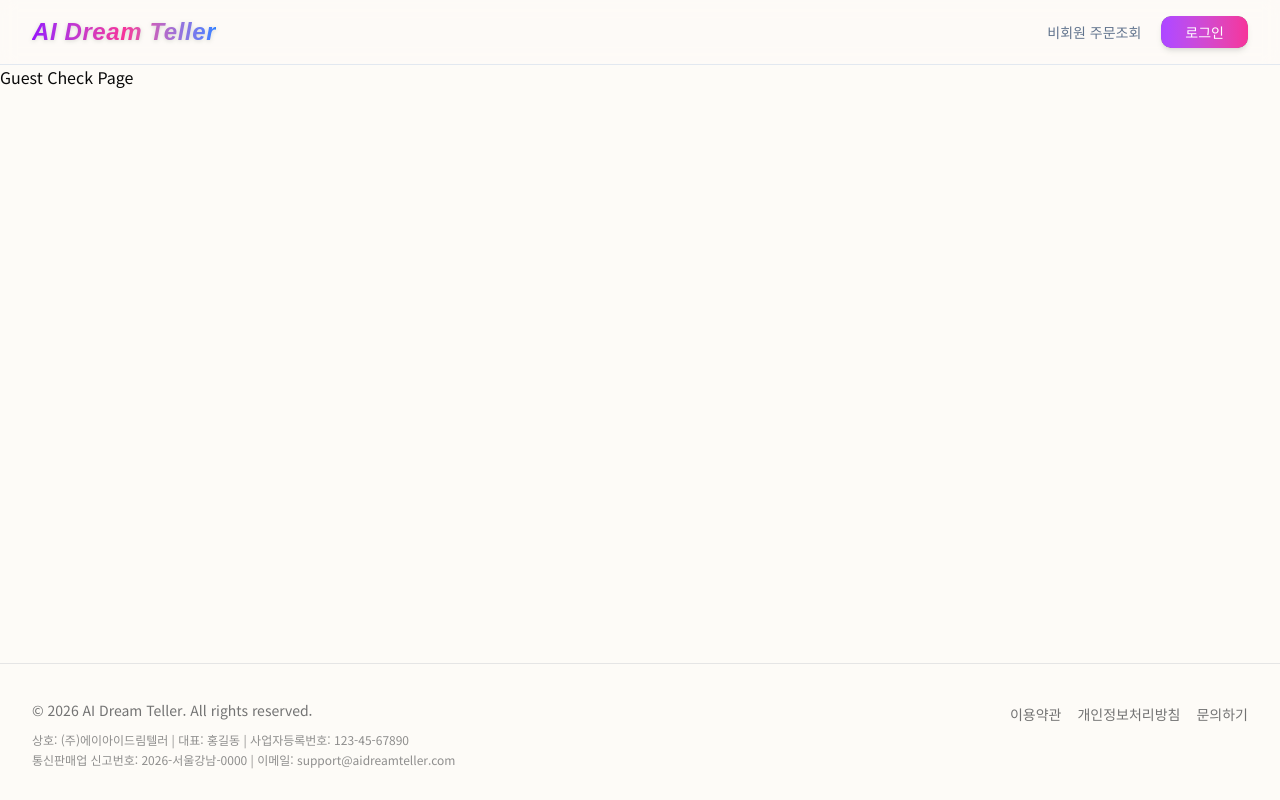
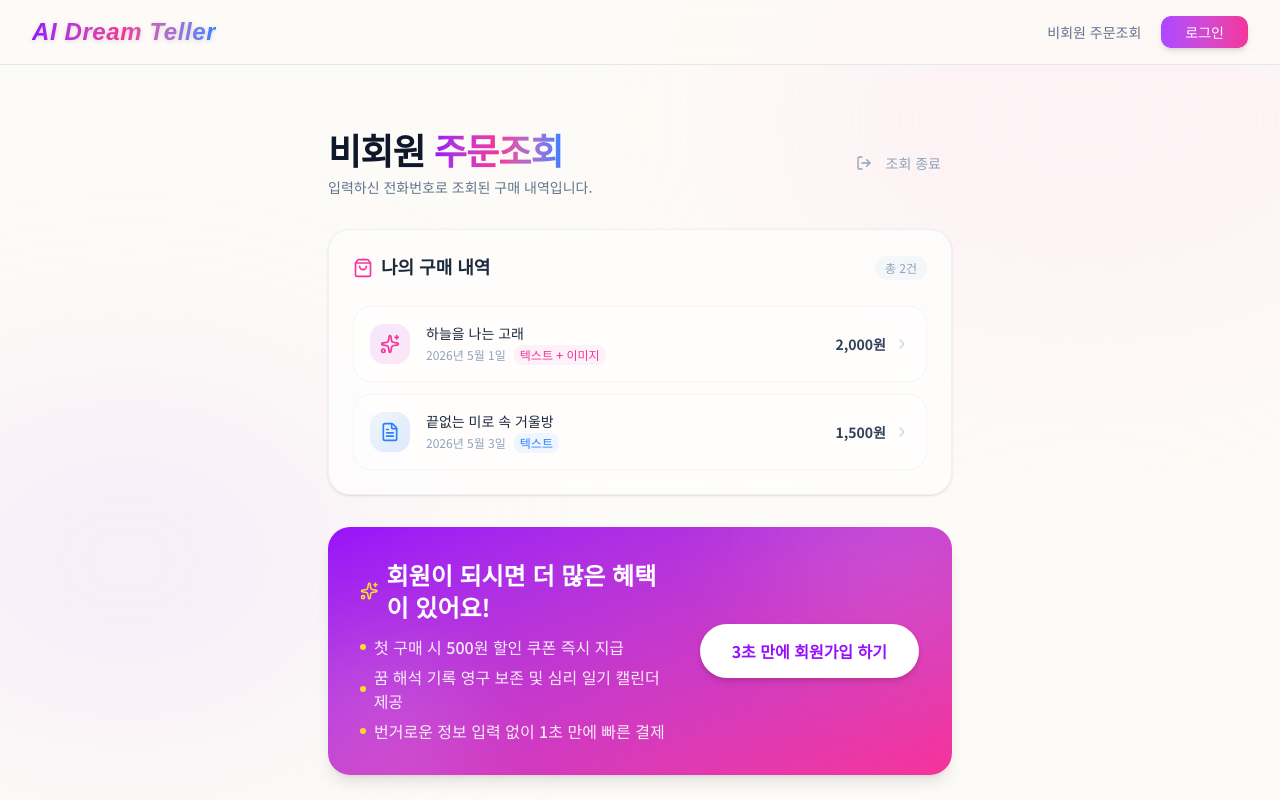
Before and after one commit to JMoodMusic/ai-dream-teller, a Next.js app: page /guest-check in a window 1280 px wide. Shown: the top 800 px of the page. Built offline with nearby package versions, Linux system fonts and the light colour scheme; no server answers; a web font is replaced by a local one.

Commit message:
feat: add promotional sign-up banner to guest check page

```diff
--- a/src/app/guest-check/page.tsx
+++ b/src/app/guest-check/page.tsx
@@ -1,5 +1,237 @@
-const Page = () => {
-  return <div>Guest Check Page</div>;
-};
+"use client";
 
-export default Page;
+import { useState } from "react";
+import Link from "next/link";
+import { motion } from "framer-motion";
+import { format } from "date-fns";
+import { ko } from "date-fns/locale";
+import { useRouter } from "next/navigation";
+import { ShoppingBag, Sparkles, FileText, ChevronRight, LogOut } from "lucide-react";
+import { Button } from "@/components/ui/button";
+
+interface PurchaseItem {
+  id: string;
+  orderId: string;
+  date: Date;
+  dreamTitle: string;
+  type: "text" | "image";
+  price: number;
+  status: "completed" | "pending";
+}
+
+const DUMMY_PURCHASES: PurchaseItem[] = [
+  {
+    id: "1",
+    orderId: "dream-001",
+    date: new Date(2026, 4, 1),
+    dreamTitle: "하늘을 나는 고래",
+    type: "image",
+    price: 2000,
+    status: "completed",
+  },
+  {
+    id: "2",
+    orderId: "dream-002",
+    date: new Date(2026, 4, 3),
+    dreamTitle: "끝없는 미로 속 거울방",
+    type: "text",
+    price: 1500,
+    status: "completed",
+  },
+];
+
+export default function GuestCheckPage() {
+  const router = useRouter();
+  const [isLoggingOut, setIsLoggingOut] = useState(false);
+
+  const handleLogout = async () => {
+    try {
+      setIsLoggingOut(true);
+      await fetch("/api/auth/guest/logout", { method: "POST" });
+      router.push("/");
+      router.refresh();
+    } catch (error) {
+      console.error("로그아웃 실패:", error);
+    } finally {
+      setIsLoggingOut(false);
+    }
+  };
+
+  const fadeUp = {
+    initial: { opacity: 0, y: 20 },
+    animate: { opacity: 1, y: 0 },
+  };
+
+  return (
+    <div className="min-h-screen bg-[#FDFBF7] text-slate-800 pb-24 relative overflow-hidden">
+      {/* Background Aurora Effects */}
+      <div className="fixed inset-0 z-0 pointer-events-none overflow-hidden">
+        <div className="absolute top-[-10%] right-[-10%] w-[50%] h-[50%] rounded-full bg-pink-200/20 blur-[120px] mix-blend-multiply" />
+        <div className="absolute bottom-[10%] left-[-10%] w-[40%] h-[40%] rounded-full bg-purple-300/20 blur-[120px] mix-blend-multiply" />
+      </div>
+
+      <main className="relative z-10 w-full max-w-2xl mx-auto px-4 pt-16 sm:px-6 flex flex-col gap-8">
+        <motion.div
+          {...fadeUp}
+          transition={{ duration: 0.6 }}
+          className="flex items-center justify-between"
+        >
+          <div>
+            <h1 className="text-3xl sm:text-4xl font-extrabold tracking-tight text-slate-900">
+              비회원{" "}
+              <span className="text-transparent bg-clip-text bg-gradient-to-r from-purple-600 via-pink-500 to-blue-500">
+                주문조회
+              </span>
+            </h1>
+            <p className="mt-2 text-slate-500 text-sm">입력하신 전화번호로 조회된 구매 내역입니다.</p>
+          </div>
+          <Button
+            variant="ghost"
+            onClick={handleLogout}
+            disabled={isLoggingOut}
+            className="text-slate-400 hover:text-red-500 hover:bg-red-50"
+          >
+            <LogOut className="w-4 h-4 mr-2" />
+            조회 종료
+          </Button>
+        </motion.div>
+
+        <motion.div
+          {...fadeUp}
+          transition={{ duration: 0.5, delay: 0.2 }}
+          className="bg-white/60 backdrop-blur-sm rounded-3xl border border-slate-200/60 shadow-sm p-6 hover:bg-white/80 transition-colors"
+        >
+          <div className="flex items-center justify-between mb-6">
+            <div className="flex items-center gap-2">
+              <ShoppingBag className="w-5 h-5 text-pink-500" />
+              <h2 className="font-serif text-lg font-semibold text-slate-800">
+                나의 구매 내역
+              </h2>
+            </div>
+            <span className="text-xs text-slate-400 bg-slate-100/80 px-2.5 py-1 rounded-full">
+              총 {DUMMY_PURCHASES.length}건
+            </span>
+          </div>
+
+          {DUMMY_PURCHASES.length > 0 ? (
+            <div className="flex flex-col gap-3">
+              {DUMMY_PURCHASES.map((purchase, idx) => (
+                <motion.div
+                  key={purchase.id}
+                  initial={{ opacity: 0, x: -10 }}
+                  animate={{ opacity: 1, x: 0 }}
+                  transition={{ duration: 0.3, delay: idx * 0.1 }}
+                >
+                  <Link
+                    href={`/dream-result/${purchase.orderId}`}
+                    className="group flex items-center gap-4 p-4 rounded-2xl border border-slate-100/80 bg-white/40 hover:bg-white/80 hover:border-purple-200/60 hover:shadow-md transition-all"
+                  >
+                    {/* 아이콘 */}
+                    <div
+                      className={`w-10 h-10 rounded-xl flex items-center justify-center shrink-0 ${
+                        purchase.type === "image"
+                          ? "bg-gradient-to-br from-purple-100 to-pink-100"
+                          : "bg-gradient-to-br from-slate-100 to-blue-100"
+                      }`}
+                    >
+                      {purchase.type === "image" ? (
+                        <Sparkles className="w-5 h-5 text-pink-500" />
+                      ) : (
+                        <FileText className="w-5 h-5 text-blue-500" />
+                      )}
+                    </div>
+
+                    {/* 내용 */}
+                    <div className="flex-1 min-w-0">
+                      <p className="font-medium text-slate-800 text-sm truncate group-hover:text-purple-700 transition-colors">
+                        {purchase.dreamTitle}
+                      </p>
+                      <div className="flex items-center gap-2 mt-0.5">
+                        <span className="text-xs text-slate-400">
+                          {format(purchase.date, "yyyy년 M월 d일", { locale: ko })}
+                        </span>
+                        <span
+                          className={`text-xs px-1.5 py-0.5 rounded-md font-medium ${
+                            purchase.type === "image"
+                              ? "bg-pink-50 text-pink-500"
+                              : "bg-blue-50 text-blue-500"
+                          }`}
+                        >
+                          {purchase.type === "image"
+                            ? "텍스트 + 이미지"
+                            : "텍스트"}
+                        </span>
+                      </div>
+                    </div>
+
+                    {/* 가격 + 화살표 */}
+                    <div className="flex items-center gap-2 shrink-0">
+                      <span className="text-sm font-semibold text-slate-700">
+                        {purchase.price.toLocaleString()}원
+                      </span>
+                      <ChevronRight className="w-4 h-4 text-slate-300 group-hover:text-purple-400 group-hover:translate-x-0.5 transition-all" />
+                    </div>
+                  </Link>
+                </motion.div>
+              ))}
+            </div>
+          ) : (
+            <div className="flex flex-col items-center justify-center py-12 text-center">
+              <div className="w-14 h-14 rounded-full bg-gradient-to-br from-purple-100 via-pink-50 to-blue-100 flex items-center justify-center mb-4">
+                <Sparkles className="w-6 h-6 text-purple-400" />
+              </div>
+              <p className="text-slate-500 text-sm mb-1">
+                아직 해몽 기록이 없어요
+              </p>
+            </div>
+          )}
+        </motion.div>
+
+        {/* 회원가입 유도 섹션 */}
+        <motion.div
+          {...fadeUp}
+          transition={{ duration: 0.5, delay: 0.3 }}
+          className="bg-gradient-to-br from-purple-600 to-pink-500 rounded-3xl shadow-lg p-8 text-white relative overflow-hidden"
+        >
+          {/* 장식용 빛나는 배경 효과 */}
+          <div className="absolute top-0 right-0 w-64 h-64 bg-white/10 rounded-full blur-3xl -translate-y-1/2 translate-x-1/4 pointer-events-none" />
+          <div className="absolute bottom-0 left-0 w-48 h-48 bg-white/10 rounded-full blur-2xl translate-y-1/4 -translate-x-1/4 pointer-events-none" />
+
+          <div className="relative z-10 flex flex-col sm:flex-row sm:items-center justify-between gap-6">
+            <div className="flex-1 space-y-3">
+              <h3 className="text-xl sm:text-2xl font-bold flex items-center gap-2">
+                <Sparkles className="w-6 h-6 text-yellow-300" />
+                회원이 되시면 더 많은 혜택이 있어요!
+              </h3>
+              <ul className="space-y-1.5 text-sm sm:text-base text-white/90 font-medium mt-3">
+                <li className="flex items-center gap-2">
+                  <div className="w-1.5 h-1.5 rounded-full bg-yellow-300" />
+                  첫 구매 시 500원 할인 쿠폰 즉시 지급
+                </li>
+                <li className="flex items-center gap-2">
+                  <div className="w-1.5 h-1.5 rounded-full bg-yellow-300" />
+                  꿈 해석 기록 영구 보존 및 심리 일기 캘린더 제공
+                </li>
+                <li className="flex items-center gap-2">
+                  <div className="w-1.5 h-1.5 rounded-full bg-yellow-300" />
+                  번거로운 정보 입력 없이 1초 만에 빠른 결제
+                </li>
+              </ul>
+            </div>
+
+            <div className="shrink-0 flex items-center">
+              <Button
+                asChild
+                className="w-full sm:w-auto h-14 px-8 rounded-full bg-white text-purple-600 hover:bg-slate-50 font-bold text-base shadow-md transition-transform hover:scale-105"
+              >
+                <Link href="/auth">
+                  3초 만에 회원가입 하기
+                </Link>
+              </Button>
+            </div>
+          </div>
+        </motion.div>
+      </main>
+    </div>
+  );
+}
```
